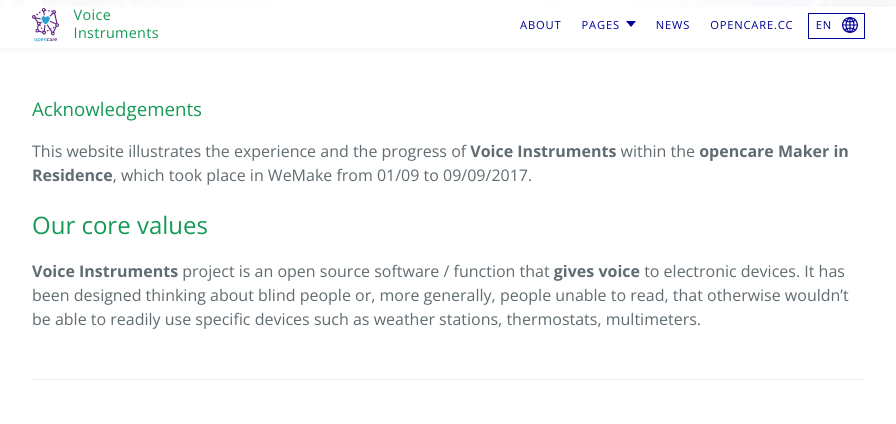
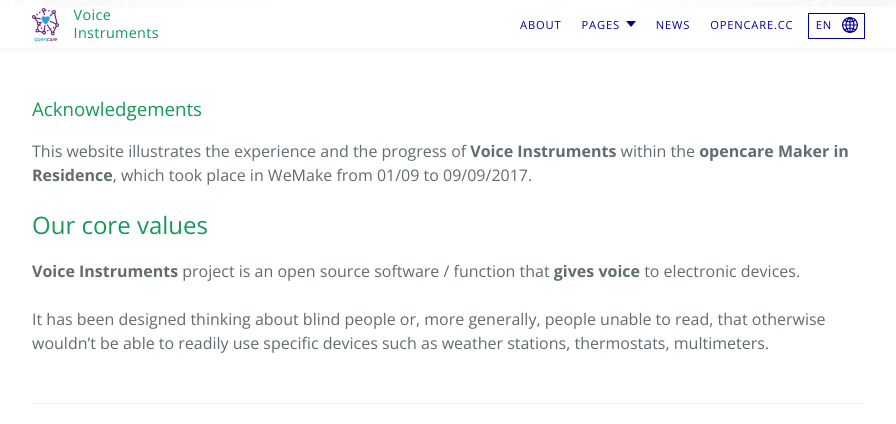
Before and after one commit to opencarecc/voiceinstruments, a Jekyll site: the page built from index.html, in a window 1280 px wide and 900 px high, scrolled down 370 px, cut to the strip 0-424 px from the top of the window. Shown: the whole strip, without its empty margins (192-1088 px from the left). Built offline with Jekyll 4.4.1, drawn with Linux system fonts in a browser that asks for light colours; comment, search, counter and statistics services are not loaded.

Commit message:
Update home description - en

```diff
--- a/_data/en/lang.yml
+++ b/_data/en/lang.yml
@@ -32,9 +32,10 @@
     </p>
   <h2>Our core values</h2>
   <p>
-    <b>Voice Instruments</b> project is an open source software / function that <b>gives voice</b> to electronic devices. It has been designed thinking
-    about blind people or, more generally, people unable to read, that otherwise wouldn’t be able to readily use specific devices such as
-    weather stations, thermostats, multimeters.
+    <b>Voice Instruments</b> project is an open source software / function that <b>gives voice</b> to electronic devices.
+    <br><br>
+    It has been designed thinking about blind people or, more generally, people unable to read, that otherwise wouldn’t be able
+    to readily use specific devices such as weather stations, thermostats, multimeters.
   </p>"
 
 # dictionary keys for video.html include file
```
